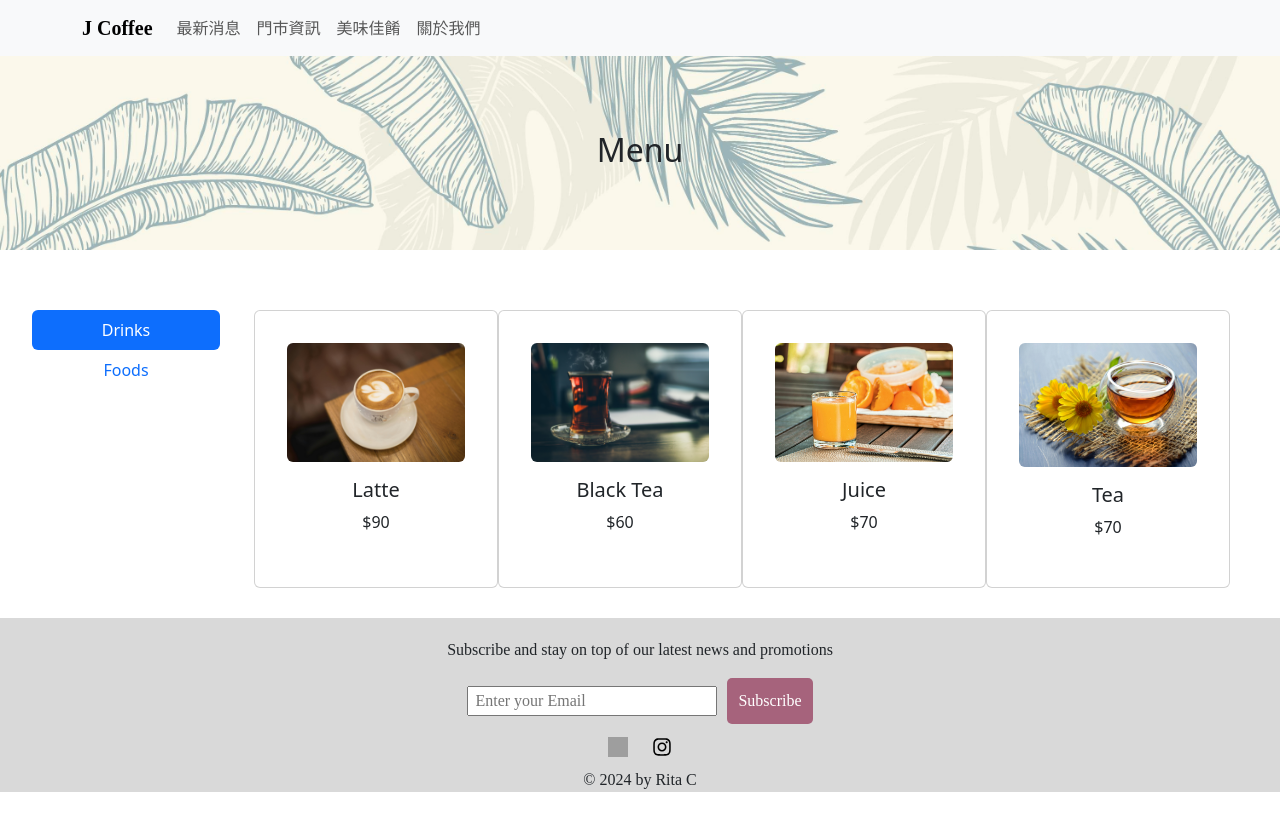
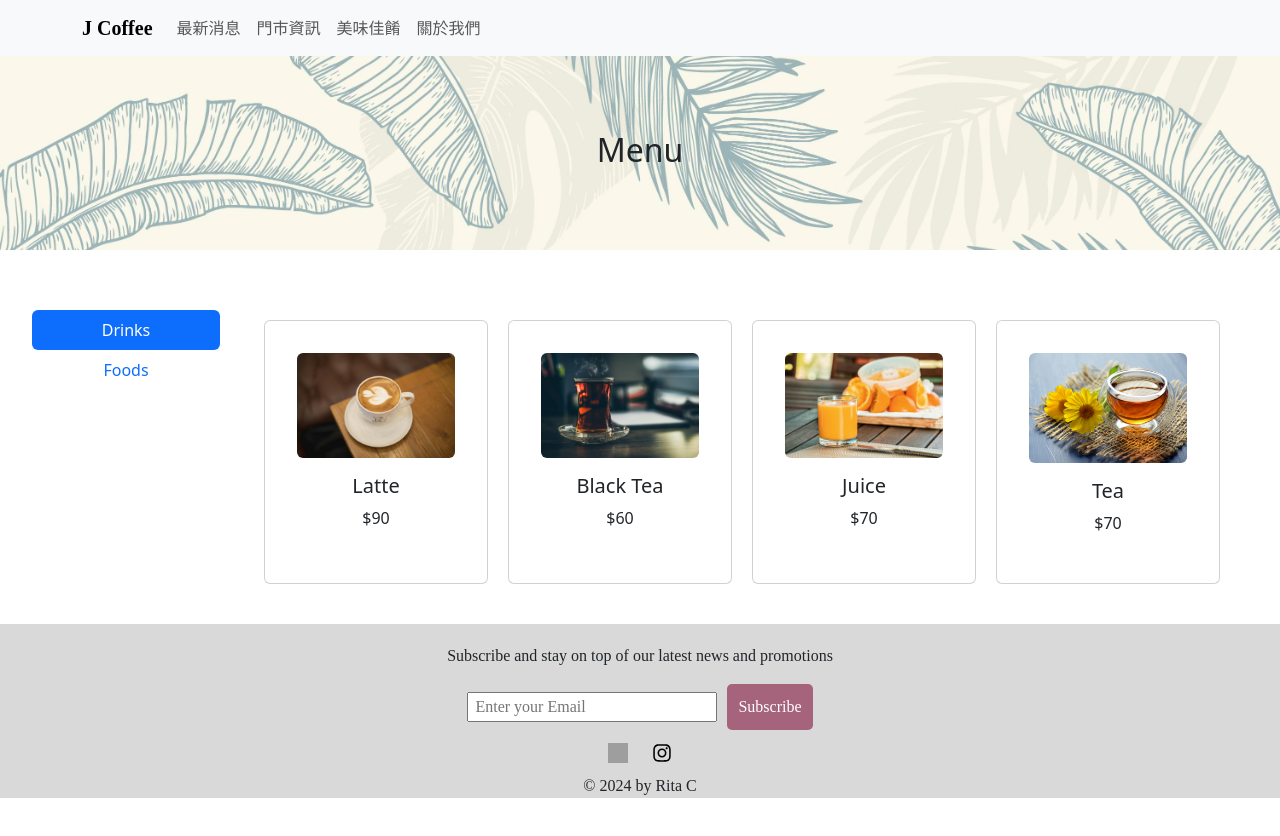
Before and after one commit to ritacc12/CoffeeShop, a React (Vite) app: page /menu in a window 1280 px wide. Shown: the top 836 px of the page. Built offline with nearby package versions, Linux system fonts and the light colour scheme; grey boxes are pictures that could not be loaded.

Commit message:
add the margin

```diff
--- a/src/component/MealItem.jsx
+++ b/src/component/MealItem.jsx
@@ -5,7 +5,8 @@ export default function MealItem({ id, title, price, image }) {
     <>
       <Card
         style={{
-          width: "18rem",
+          width: "16rem",
+          margin: "10px",
         }}
         id={id}
       >
```
